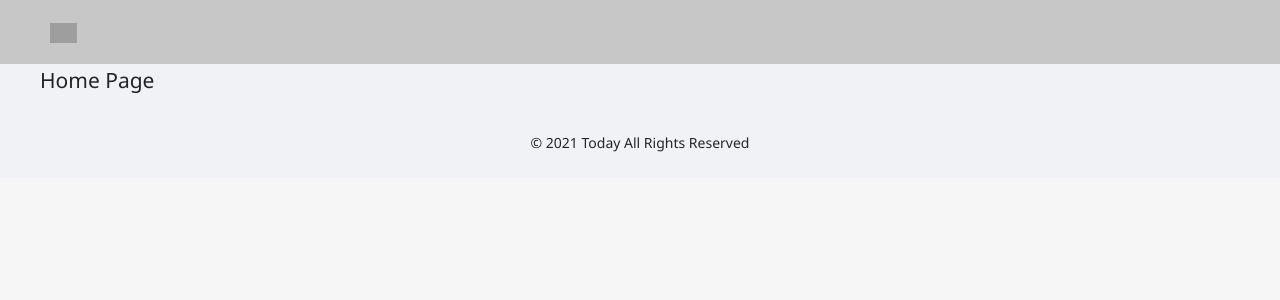
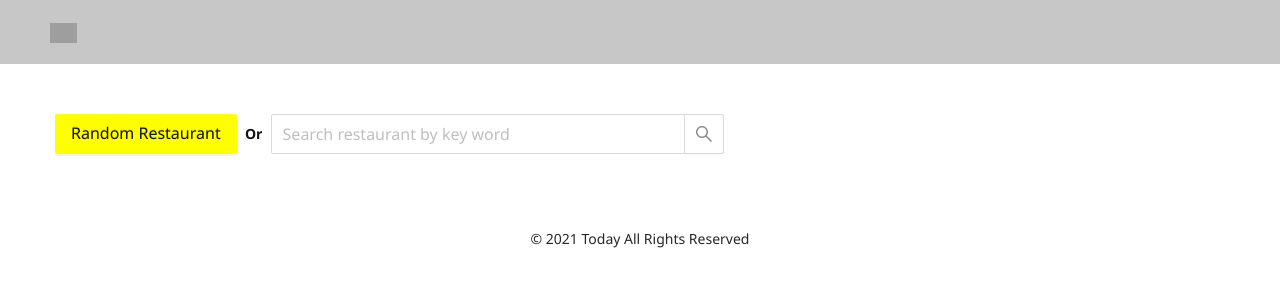
Before and after one commit to ashikjs/interview-assignment-02, a React (Create React App) app: page / in a window 1280 px wide. Shown: the top 300 px of the page. Built offline with nearby package versions, Linux system fonts and the light colour scheme; grey boxes are pictures that could not be loaded.

Commit message:
Add restaurant finder component
 - call restaurant finder component in home page
 - add restaurant finder component and design
 - change theme config: text selector color and layout body color
 - add wrapper-container style to base style file.

```diff
--- a/craco.config.js
+++ b/craco.config.js
@@ -10,7 +10,9 @@ module.exports = {
                         modifyVars: {
                             '@primary-color': '#ff0',
                             '@btn-primary-color': '#111',
+                            '@layout-body-background': '#ffffff',
                             '@layout-header-background': '#c7c7c7',
+                            '@text-selection-bg': '#c7c7c7',
                         },
                         javascriptEnabled: true,
                     },
--- /dev/null
+++ b/src/components/restaurant-finder/Restaurant-finder.scss
@@ -0,0 +1,12 @@
+.restaurant-finder {
+  display: flex;
+  max-width: 700px;
+  padding: 50px 15px;
+  align-items: center;
+
+  .alter-text {
+    width: 50px;
+    text-align: center;
+    font-weight: 600;
+  }
+}
--- /dev/null
+++ b/src/components/restaurant-finder/index.tsx
@@ -0,0 +1,26 @@
+import React from 'react';
+import { Button, Input } from 'antd';
+const { Search } = Input;
+import './Restaurant-finder.scss';
+
+function RestaurantFinder() {
+    const isSearchLoading: boolean = false;
+
+    return (
+        <section>
+            <div className="restaurant-finder">
+                <Button type="primary" size="large">
+                    Random Restaurant
+                </Button>
+                <span className="alter-text">Or</span>
+                <Search
+                    placeholder="Search restaurant by key word"
+                    loading={isSearchLoading}
+                    size="large"
+                />
+            </div>
+        </section>
+    );
+}
+
+export default RestaurantFinder;
--- a/src/pages/home/Home.scss
+++ /dev/null
@@ -1,5 +0,0 @@
-
-.wrapper-container {
-  max-width: 1200px;
-  margin: 0 auto;
-}
--- a/src/pages/home/index.tsx
+++ b/src/pages/home/index.tsx
@@ -1,11 +1,11 @@
 import React from 'react';
-import './Home.scss';
+import RestaurantFinder from '../../components/restaurant-finder';
 
 function Home() {
     return (
         <div className="Home">
             <main className="wrapper-container">
-                <h1>Home Page</h1>
+                <RestaurantFinder />
             </main>
         </div>
     );
--- a/styles/_base.scss
+++ b/styles/_base.scss
@@ -14,3 +14,7 @@ a.link:focus,
 a.link:active {
   outline: 0;
 }
+.wrapper-container {
+  max-width: 1200px;
+  margin: 0 auto;
+}
--- a/styles/abstracts/_variables.scss
+++ b/styles/abstracts/_variables.scss
@@ -7,8 +7,8 @@ $body-font-family: 'Segoe UI', 'Roboto', sans-serif;;
 $font-base-size: 14px;
 
 // All Colors Variables
-$body-bg: #F6F6F6;
 $white: #ffffff;
 $light-dark: #111111;
+$body-bg: $white;
 $brand-color:  #ff0;
 $secondary-brand-color: #eff0f0;
```
